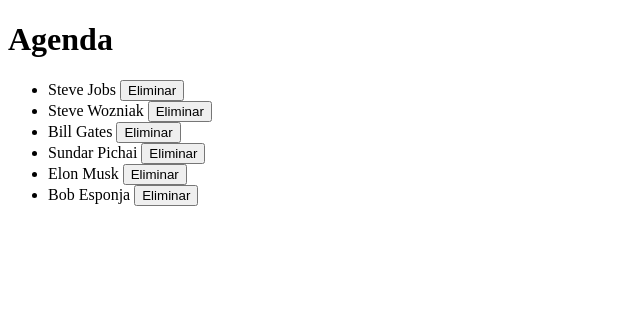
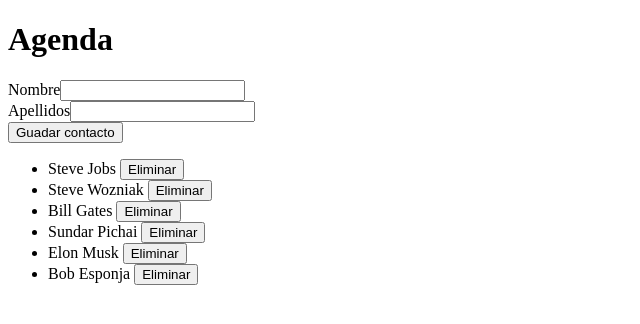
Before and after one commit to eaboy/Kc-Angular, an Angular app: page / in a window 1280 px wide. Shown: the top 324 px of the page, without its empty margins (0-640 px from the left). Built offline with nearby package versions, Linux system fonts and the light colour scheme.

Commit message:
Creamos y utilizamos un componente con un formulario.

```diff
--- a/src/app/app.component.html
+++ b/src/app/app.component.html
@@ -1,5 +1,6 @@
 <header>
   <h1>Agenda</h1>
 </header>
+<app-formulario-contacto></app-formulario-contacto>
 <!-- Para evaluar el valor de un atributo previamente a su asignación debemos poner entre corchetes el nombre del atributo. Si queremos recoger los datos que vienen dados en un evento utilizamos la palabra reservada '$event' -->
 <app-lista-contactos [contactos]="nombres" (botonEliminarPulsado)="eliminarContacto($event)"></app-lista-contactos>
--- /dev/null
+++ b/src/app/formulario-contacto/formulario-contacto.component.html
@@ -0,0 +1,14 @@
+<!-- Enlazamos un 'FormGroup' al elemento <fomr> de Html gracias a la directiva FormGroup. En el caso de querer enlazar propiedades del modelo del 'FormGroup' a los elementos <input> del formulario, lo haremos usando la directiva 'formControlName'. -->
+<form [formGroup]="formulario" (ngSubmit)="guardarContacto()">
+  <div>
+    <label for="">Nombre</label>
+    <input type="text" formControlName="nombre">
+  </div>
+  <div>
+    <label for="">Apellidos</label>
+    <input type="text" formControlName="apellidos">
+  </div>
+  <div>
+    <button type="submit">Guadar contacto</button>
+  </div>
+</form>
--- /dev/null
+++ b/src/app/formulario-contacto/formulario-contacto.component.ts
@@ -0,0 +1,33 @@
+import { Component } from '@angular/core';
+import { FormGroup, FormBuilder } from '@angular/forms';
+
+@Component({
+  selector: 'app-formulario-contacto',
+  templateUrl: './formulario-contacto.component.html',
+  styleUrls: ['./formulario-contacto.component.css']
+})
+export class FormularioContactoComponent {
+
+  formulario: FormGroup;
+
+  // Inyectamos como dependencia 'FormBuilder', con esta clase podemos crear nuevos 'FormGroup', indicando todas las propiedades que queremos recoger del formulario Html
+  constructor(private _formBuilder: FormBuilder) {
+    this.crearFormulario();
+  }
+
+  private crearFormulario(): void {
+
+    // Para crear un nuevo 'FormGroup' debemos indicar en un bojeto JSON las prropiedades que recogemos del formulario Html.
+    this.formulario = this._formBuilder.group({
+      nombre: '',
+      apellidos: ''
+    });
+  }
+
+  guardarContacto(): void {
+
+    // Tenemos disponible los valores que el usuario indica en un formulario a través de la propiedad 'value' del 'FormGroup'.
+    console.log(this.formulario.value);
+  }
+
+}
```
Also changed, not shown: src/app/app.module.ts (+6 -2 lines), src/app/formulario-contacto/formulario-contacto.component.css (added), 1 other file (tests, documents, lock files or other folders).
